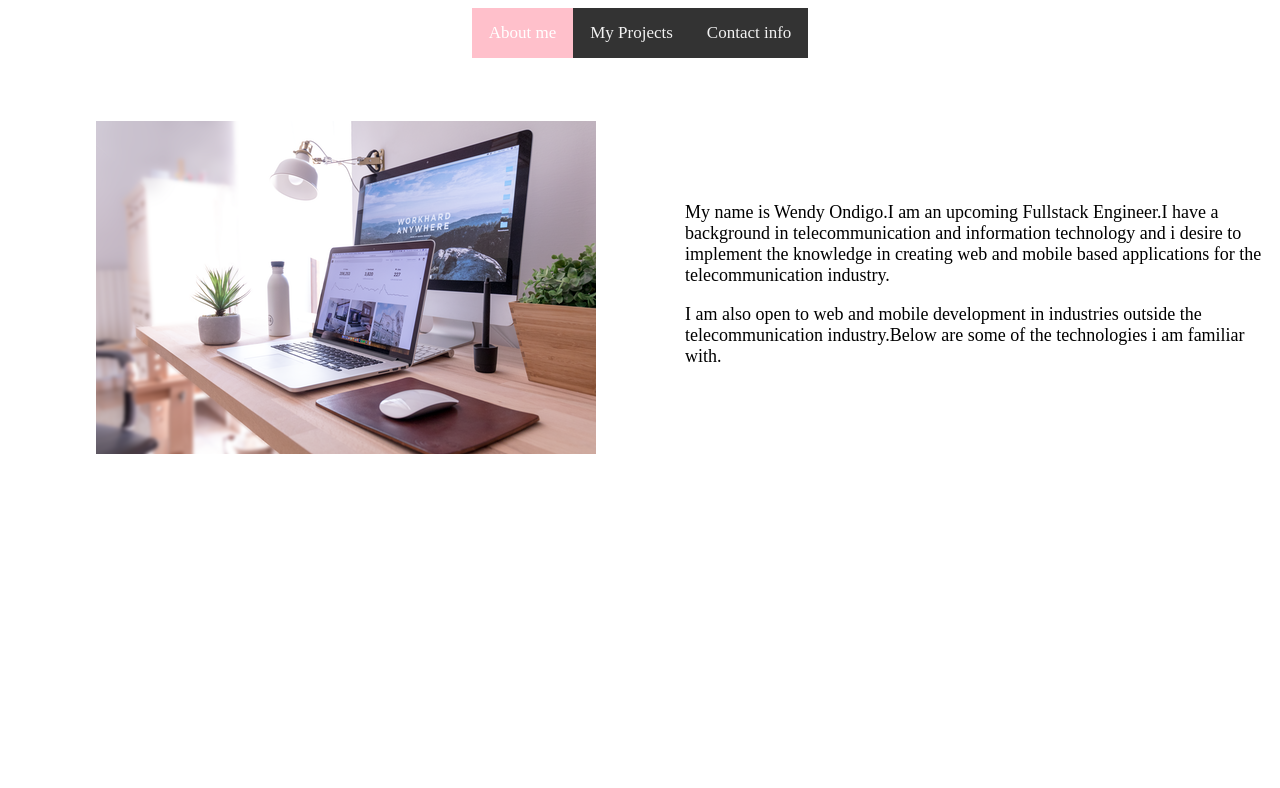
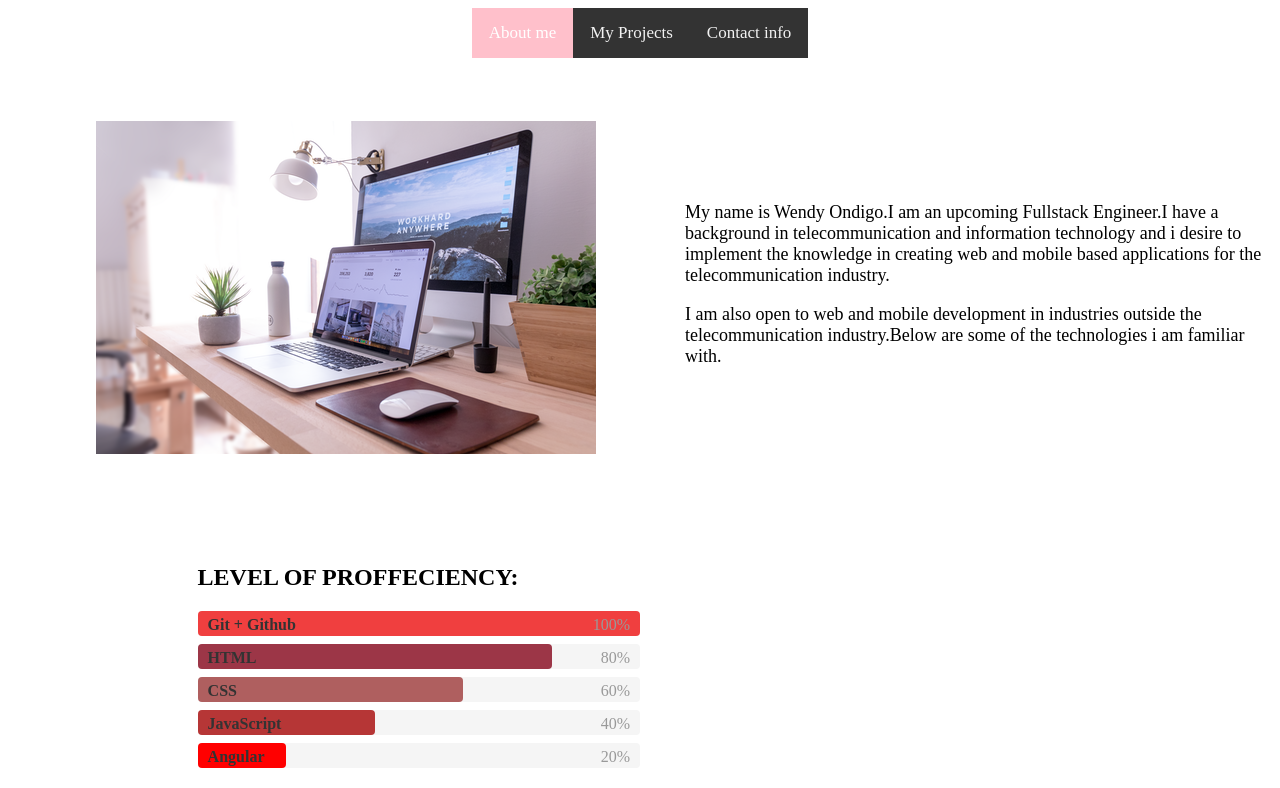
Before and after one commit to OndigoWendy/PORTFOLIO.WEEK1.PREP, a plain HTML site: page index.html in a window 1280 px wide. Drawn offline with Linux system fonts and the light colour scheme.

Commit message:
Add a skills  progress bar to showcase level of proffeciency of different technologies.

```diff
--- a/index.html
+++ b/index.html
@@ -11,19 +11,67 @@
     <div class="container">
       <center>
         <div class="navbar">
-         <a class="active" href="#About me">About me</a>
-         <a href="projects.html">My Projects</a>
-         <a href="contact.html">Contact info</a>
+          <a class="active" href="#About me">About me</a>
+          <a href="projects.html">My Projects</a>
+          <a href="contact.html">Contact info</a>
         </div>
       </center>
 
-      <div class="logo" >
-       <img src="wendy.png" alt="" class="responsive">
+      <div class="logo">
+        <img src="wendy.png" alt="" class="responsive" />
       </div>
       <div class="aboutme">
-      <p>My name is Wendy Ondigo.I am an upcoming Fullstack Engineer.I have a background in telecommunication and information technology and i desire to implement the knowledge in creating web and mobile based applications for the telecommunication industry.</p>
-      <p>I am also open to web and mobile development in industries outside the telecommunication industry.Below are some of the technologies i am familiar with.</p>
-    </div>
+        <p>
+          My name is Wendy Ondigo.I am an upcoming Fullstack Engineer.I have a
+          background in telecommunication and information technology and i
+          desire to implement the knowledge in creating web and mobile based
+          applications for the telecommunication industry.
+        </p>
+        <p>
+          I am also open to web and mobile development in industries outside the
+          telecommunication industry.Below are some of the technologies i am
+          familiar with.
+        </p>
+      </div>
+
+      <div class="page-wrap">
+        <h2>LEVEL OF PROFFECIENCY:</h2>
+
+        <div class="skill-bar-container">
+          <span class="skill-name">Git + Github</span>
+          <span class="skill-percent">100%</span>
+          <span class="skill-bar level5"></span>
+        </div>
+
+        <div class="skill-bar-container">
+          <span class="skill-name">HTML</span>
+          <span class="skill-percent">80%</span>
+          <span class="skill-bar level4"></span>
+        </div>
+
+        <div class="skill-bar-container">
+          <span class="skill-name">CSS</span>
+          <span class="skill-percent">60%</span>
+          <span class="skill-bar level3"></span>
+        </div>
+
+        <div class="skill-bar-container">
+          <span class="skill-name">JavaScript</span>
+          <span class="skill-percent">40%</span>
+          <span class="skill-bar level2"></span>
+        </div>
+
+        <div class="skill-bar-container">
+          <span class="skill-name">Angular</span>
+          <span class="skill-percent">20%</span>
+          <span class="skill-bar level1"></span>
+        </div>
+
+        <div class="logo2">
+          <img src="logos2-removebg-preview.png" alt="" class="responsive1" />
+          <img src="logos4.png" alt="" class="responsive2" />
+        </div>
+      </div>
     </div>
   </body>
   <script src="script.js"></script>
--- a/style.css
+++ b/style.css
@@ -6,7 +6,6 @@
 }
 
 /* Style the links inside the navigation bar */
-
 
 .navbar a {
   float: left;
@@ -29,13 +28,86 @@
   color: white;
 }
 
-
-
-.logo{padding: 5% 7%; float: left;}
+.logo {
+  padding: 5% 7%;
+  float: left;
+}
 
 .responsive {
   width: 100%;
   height: auto;
 }
+.responsive1,
+.responsive2 {
+  width: 20%;
+  height: auto;
+}
 
-.aboutme{padding: 10% 0%;font-size: large;  width: 100%; height: auto;}
+.responsive1 {
+}
+
+.aboutme {
+  padding: 10% 0%;
+  font-size: large;
+  width: 100%;
+  height: auto;
+}
+
+.logo2 {
+  display: inline;
+}
+
+.page-wrap {
+  padding: 2em;
+  background-color: #fff;
+  width: 70%;
+  margin: 0 auto;
+}
+
+.skill-bar-container {
+  position: relative;
+  width: 50%;
+  border-radius: 4px;
+  background-color: whitesmoke;
+  margin-bottom: 0.5em;
+}
+.skill-bar {
+  display: block;
+  border-radius: 4px;
+  height: 25px;
+}
+
+.level1 {
+  width: 20%;
+  background-color: red;
+}
+.level2 {
+  width: 40%;
+  background-color: rgb(182, 54, 54);
+}
+.level3 {
+  width: 60%;
+  background-color: rgb(175, 95, 95);
+}
+.level4 {
+  width: 80%;
+  background-color: rgb(156, 54, 71);
+}
+.level5 {
+  width: 100%;
+  background-color: rgb(240, 63, 63);
+}
+
+.skill-name {
+  position: absolute;
+  top: 5px;
+  left: 10px;
+  color: #333;
+  font-weight: 600;
+}
+.skill-percent {
+  position: absolute;
+  top: 5px;
+  right: 10px;
+  color: #999;
+}
```
